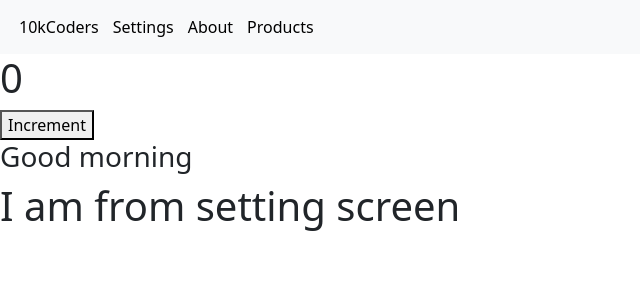
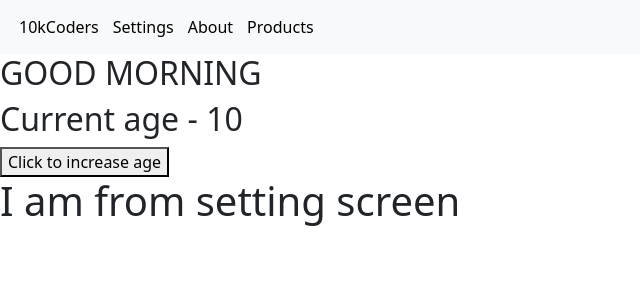
Before and after one commit to saiDev1999/96R_React_Class, a React (Create React App) app: page /settings in a window 1280 px wide. Shown: the top 300 px of the page, without its empty margins (0-640 px from the left). Built offline with nearby package versions, Linux system fonts and the light colour scheme.

Commit message:
use memo examples

```diff
--- /dev/null
+++ b/src/components /hooks/useMemo/ParentUseMemo.js
@@ -0,0 +1,23 @@
+
+
+
+
+
+
+
+import React, { useState } from 'react'
+import ChildUseMemo from './childUseMemo'
+import { hourToGreeting } from '../../../utills/dateHelper'
+
+function ParentUseMemo() {
+    const data=new Date()
+    const[greeting,setGreeting]=useState(hourToGreeting(data.getHours()))
+
+  return (
+    <div>
+        <ChildUseMemo greeting={greeting}   />
+    </div>
+  )
+}
+
+export default ParentUseMemo
--- /dev/null
+++ b/src/components /hooks/useMemo/childUseMemo.js
@@ -0,0 +1,42 @@
+import React, { useMemo, useState } from 'react'
+
+function ChildUseMemo({greeting}) {
+
+    const[age,setAge]=useState(10)
+    const upperCaseMemorizedValue =useMemo(()=>{
+        console.log("lowertoUpperCase Function")
+        // Expensive calculation
+        // for(let i=0;i<100000;i++){
+        //     console.log(i)
+        // }
+        const upperCase=greeting.toUpperCase()
+        return upperCase
+    },[greeting])
+
+
+
+    const increaseAgeFunction=()=>{
+        console.log("increase age")
+        setAge(age+20)
+    }
+  return (
+    <div>
+
+        <h2>{upperCaseMemorizedValue}</h2>
+        <h2>Current age - {age}</h2>
+        <button onClick={increaseAgeFunction} >Click to increase age</button>
+
+    </div>
+  )
+}
+
+export default ChildUseMemo
+
+
+
+// useMemo :
+// it will accept 2 args
+// 1. Callback function  ---> we have pass which function value we need to memorize
+// 2. Dependency array ---> from which function value need to change , we will pass variable
+
+// it will return a single memorized variable
--- a/src/screens/postLoginScreens/settingScreen.js
+++ b/src/screens/postLoginScreens/settingScreen.js
@@ -2,6 +2,7 @@ import { useContext } from "react"
 import Navbar from "../../components /navBar /navBar"
 import { DataShare } from "../../navigationStack /navigation"
 import ParentMemo from "../../components /reactMemo/parent"
+import ParentUseMemo from "../../components /hooks/useMemo/ParentUseMemo"
 
 
 
@@ -14,7 +15,8 @@ const SettingScreen =()=>{
     return(
         <>
         <Navbar/>
-      <ParentMemo/>
+      {/* <ParentMemo/> */}
+      <ParentUseMemo/>
         <h1>I am from setting screen </h1>
         </>
     )
--- /dev/null
+++ b/src/utills/dateHelper.js
@@ -0,0 +1,42 @@
+
+
+export const indexToDay =(index)=>{
+
+    switch(index){
+        case 0:
+            return "Sunday"
+        case 1:
+            return "Monday"
+            case 2:
+                return "Tuesday"
+                case 3:
+                    return "Wednesday"
+                    case 4:
+                        return "Thursday"
+                        case 5:
+                            return "Friday"
+                            case 6:
+                            return "Saturday"
+                            default :
+                            return "None of above"
+
+    }
+
+}
+
+export const hourToGreeting=(hours)=>{
+
+    let timeGreeting=""
+    if(hours>6 && hours<12){
+        timeGreeting="Good morning"
+    }else if(hours>=12 && hours<16){
+        timeGreeting="Good afternoon"
+    }else if(hours>=16 && hours<20){
+        timeGreeting="Good evening"
+    }else{
+        timeGreeting="Good Night"
+    }
+    return timeGreeting
+
+
+}
```
Also changed, not shown: src/App.js (+29 -0 lines).
